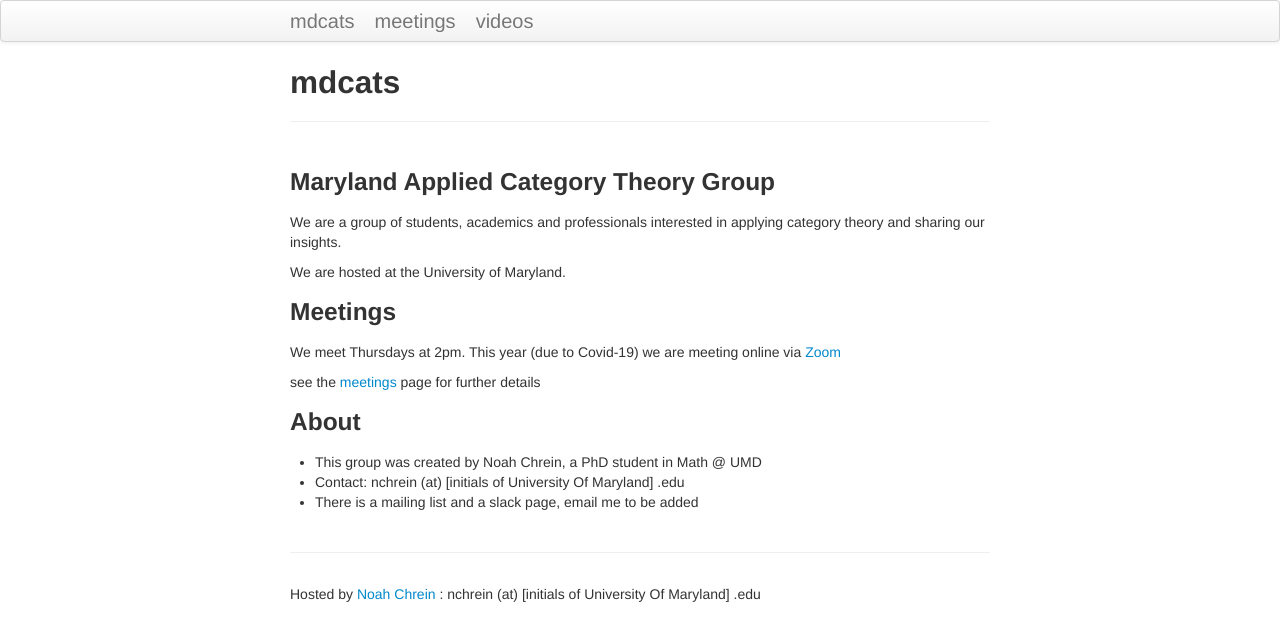
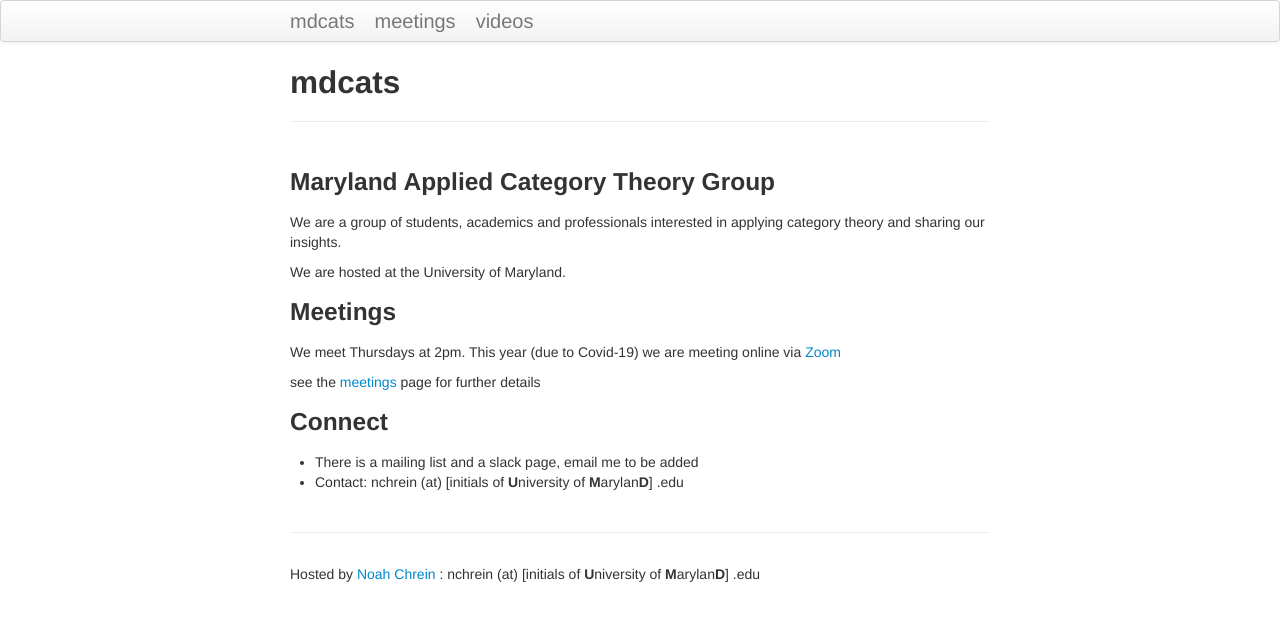
Before and after one commit to mdcats/mdcats.github.io, a Jekyll site: the page built from index.md, in a window 1280 px wide. Shown: the top 641 px of the page. Built offline with Jekyll 4.4.1, drawn with Linux system fonts in a browser that asks for light colours.

Commit message:
fixed UMD reference and some spelling

```diff
--- a/_includes/themes/twitter/default.html
+++ b/_includes/themes/twitter/default.html
@@ -45,7 +45,7 @@
       </div>
       <hr>
       <footer>
-        Hosted by <a href="https://nopounch.github.io">Noah Chrein</a> :  nchrein (at) [initials of University Of Maryland] .edu
+        Hosted by <a href="https://nopounch.github.io">Noah Chrein</a> :  nchrein (at) [initials of <strong>U</strong>niversity of <strong>M</strong>arylan<strong>D</strong>] .edu
       </footer>
 
     </div>
--- a/index.md
+++ b/index.md
@@ -13,7 +13,6 @@ We meet Thursdays at 2pm. This year (due to Covid-19) we are meeting online via
 
 see the [meetings](pages/Meetings.html) page for further details
 
-### About
-- This group was created by Noah Chrein, a PhD student in Math @ UMD
-- Contact:  nchrein (at) [initials of University Of Maryland] .edu
+### Connect
 - There is a mailing list and a slack page, email me to be added
+- Contact:  nchrein (at) [initials of **U**niversity of **M**arylan**D**] .edu
```
Also changed, not shown: pages/Meetings.md (+1 -1 lines).
